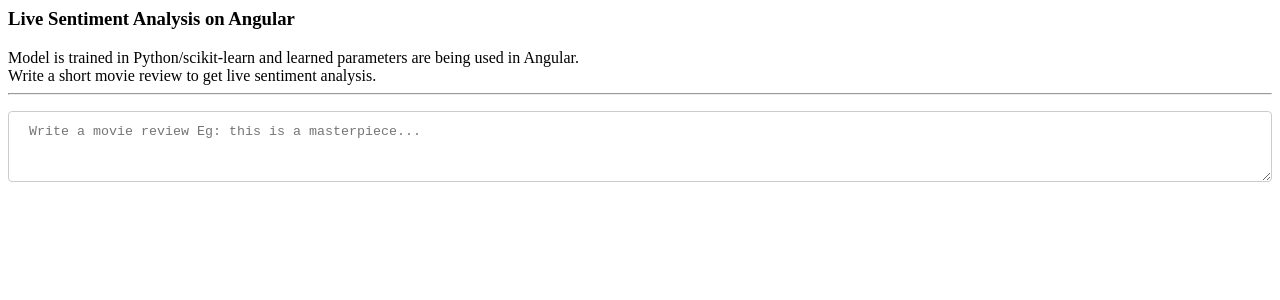
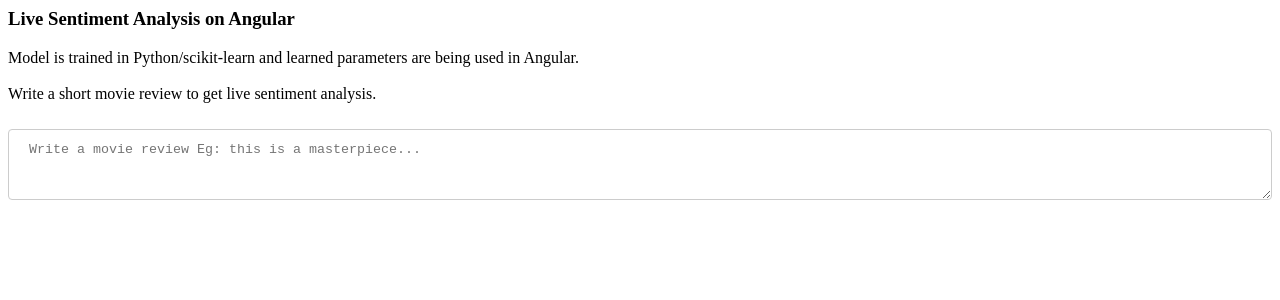
Before and after one commit to msarica/ms-ng-pub-movie-sentiment-analysis-logistic-regression, an Angular app: page / in a window 1280 px wide. Shown: the top 300 px of the page. Built offline with nearby package versions, Linux system fonts and the light colour scheme.

Commit message:
1 file modified

```diff
--- a/src/app/app.component.html
+++ b/src/app/app.component.html
@@ -2,8 +2,10 @@
 <div>
 	Model is trained in Python/scikit-learn and learned parameters are being used
 	in Angular.
-	<br />
+	<br>
+  <br>
 	Write a short movie review to get live sentiment analysis.
 </div>
-<hr />
+<br>
+
 <app-comment></app-comment>
```
